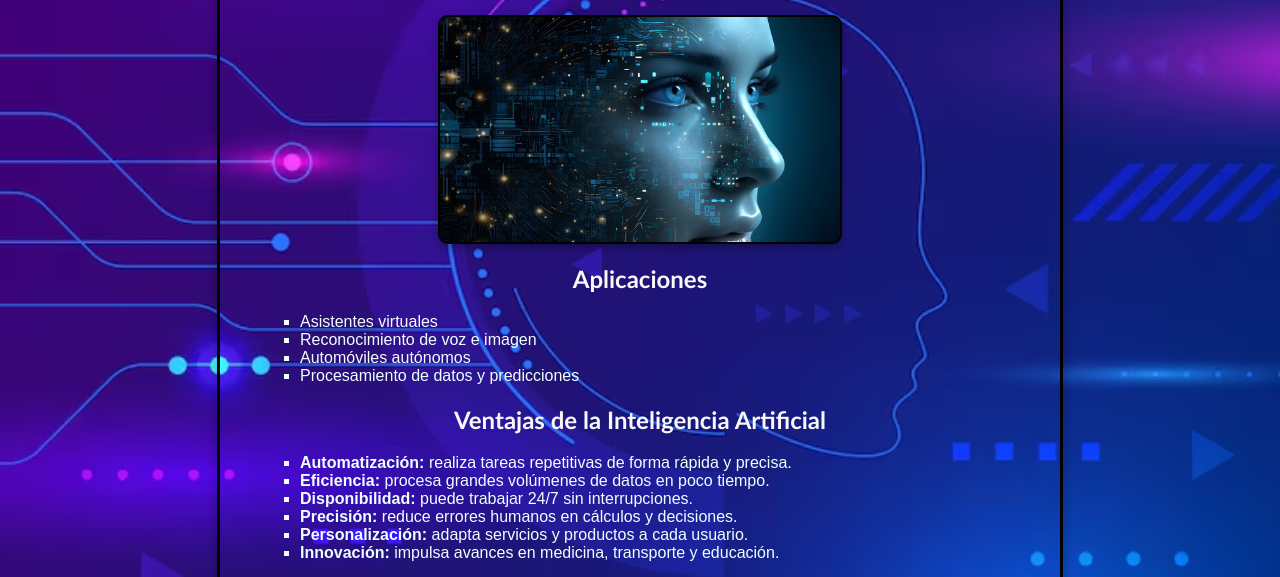
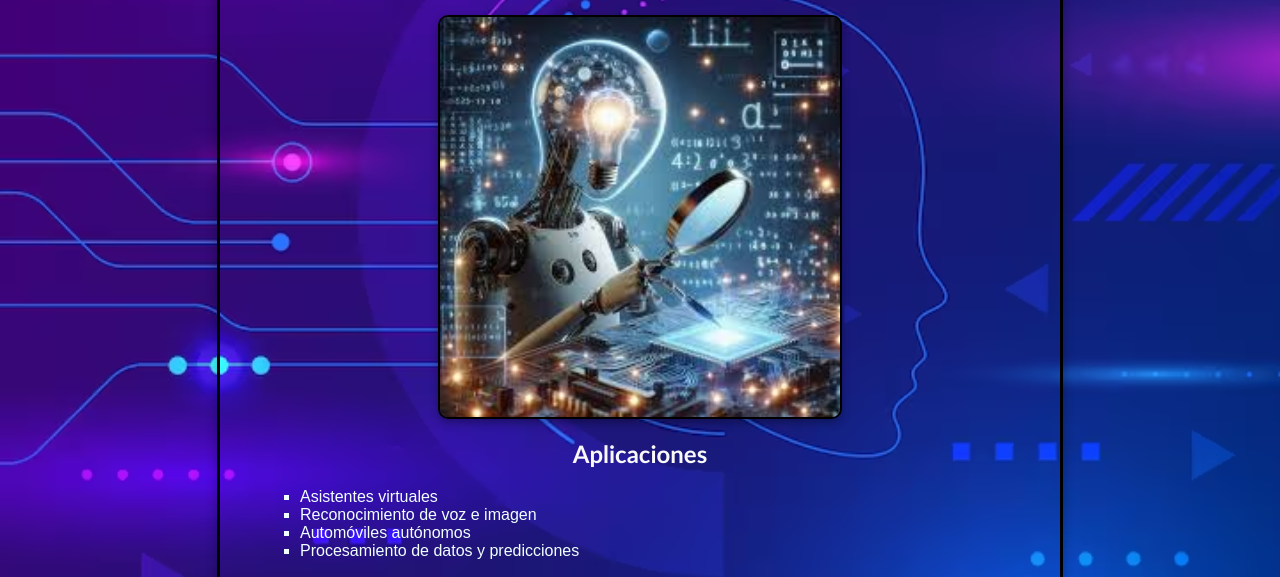
Before and after one commit to fer151/WEB-23100142-2, a plain HTML site: page Parcial_2/5_Eventos/index.html in a window 1280 px wide. Shown: the part 215-792 px from the top of the page. Drawn offline with Linux system fonts and the light colour scheme.

Commit message:
Actualizar la imagen de IA en el HTML y corregir la lista de imágenes en el script

```diff
--- a/Parcial_2/5_Eventos/index.html
+++ b/Parcial_2/5_Eventos/index.html
@@ -54,7 +54,7 @@
     tareas que requieren inteligencia humana, como aprender, razonar y tomar decisiones.
   </p>
 
-  <img id="fotoIA" src="img1.jpg" width="400" alt="Imagen 1 de IA" role="button" tabindex="0">
+  <img id="fotoIA" src="img2.jpg" width="400" alt="Imagen 1 de IA" role="button" tabindex="0">
 
 
  <h2>Aplicaciones</h2>
--- a/Parcial_2/5_Eventos/script.js
+++ b/Parcial_2/5_Eventos/script.js
@@ -2,7 +2,7 @@ document.addEventListener('DOMContentLoaded', () => {
   const img = document.getElementById('fotoIA');
   if (!img) return;
 
-  const images = ['img1.jpg', 'img3.jpg'];
+  const images = ['img1.jpg', 'img2.jpg'];
 
   images.forEach(src => { const i = new Image(); i.src = src; });
 
```
